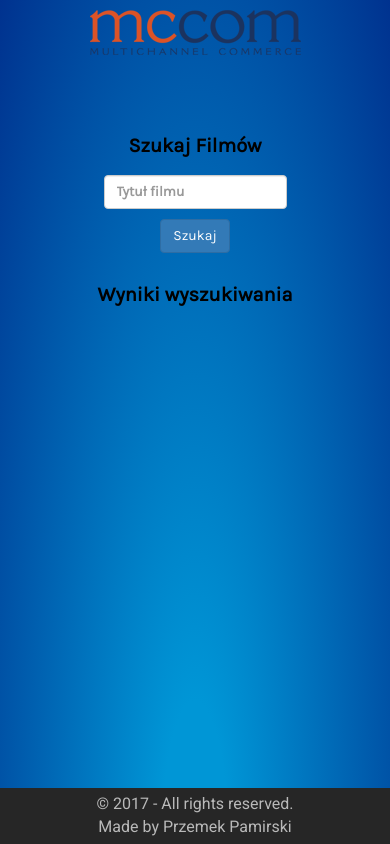
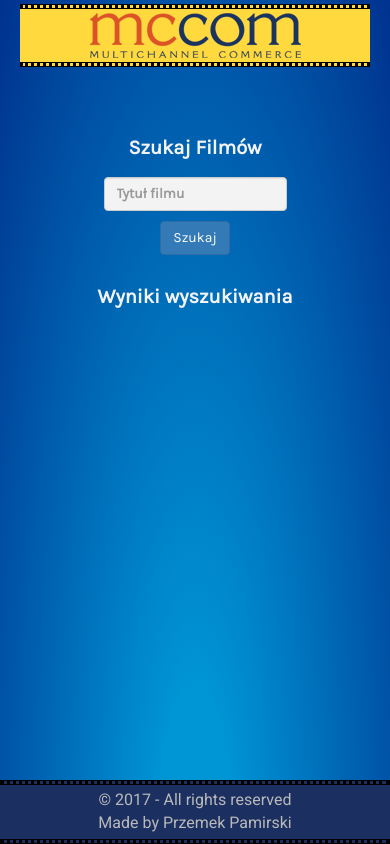
Before and after one commit to dziuteam/quest4mccom, a website: page index.html in a window 390 px wide. Drawn offline with nearby package versions, Linux system fonts and the light colour scheme.

Commit message:
add new colors

```diff
--- a/index.html
+++ b/index.html
@@ -30,7 +30,7 @@
   			  <label>
         		<input class="form-control" type="text" name="movie" placeholder="Tytuł filmu" />
     			</label><br>
-    			<button class="btn btn-primary">Szukaj</button>
+    			<button id="load" class="btn btn-primary">Szukaj</button>
 				</form>
 			</div>
 			<div class="col-lg-6 col-md-12 text-center">
@@ -49,7 +49,7 @@
 		<div class="container">
 			<div class="row">
 				<div class="col-lg-6 text-center">
-					<p>&copy; 2017 - All rights reserved.</p>
+					<p>&copy; 2017 - All rights reserved</p>
 				</div>
 				<div class="col-lg-6 text-center">
 					<p>Made by Przemek Pamirski</p>
--- a/sass/style.sass
+++ b/sass/style.sass
@@ -33,6 +33,11 @@ body
 #home .logo
 	margin: 5px
 	padding: 5px
+	background-color: #FFD93D
+	border-top: 3px dotted #000
+	border-bottom: 3px dotted #000
+	box-shadow: inset 0 -1px 0 0 #000, inset 0 1px 0 0 #000, 0 1px 0 0 #000, 0 -1px 0 0 #000
+	margin-bottom: 1px
 
 #finder
 	height: 90%
@@ -41,20 +46,20 @@ body
 	flex: 1
 
 #finder
-	color: #FFF
+	color: #F3F3F3
 	margin-top: 30px
 	font-size: 28px
 	font-family: "Karla", sans-serif
 	font-weight: 700
 
 #finder p
-	color: #FFF
+	color: #F3F3F3
 	font-size: 16px
 	font-family: "Karla", sans-serif
 	font-weight: 300
 
 #finder .year
-	color: #FFF
+	color: #F3F3F3
 	font-size: 14px
 	font-family: "Karla", sans-serif
 	font-weight: 300
@@ -62,8 +67,15 @@ body
 #movies
 	padding: 0
 
+.form-control
+	background-color: #F3F3F3
+
 footer
-	background-color: #262626
+	border-top: 3px dotted #000
+	border-bottom: 3px dotted #000
+	box-shadow: inset 0 -1px 0 0 #000, inset 0 1px 0 0 #000, 0 1px 0 0 #000, 0 -1px 0 0 #000
+	margin-bottom: 1px
+	background-color: #1B2F61
 	padding: 5px 0
 
 	width: 100%
@@ -82,14 +94,14 @@ footer div p
 		margin: 0 auto
 
 	#finder h2
-		color: #000
+		color: #F3F3F3
 		margin-top: 30px
 		font-size: 20px
 		font-family: "Karla", sans-serif
 		font-weight: 700
 
 	#finder p
-		color: #000
+		color: #F3F3F3
 		font-size: 14px
 		font-family: "Karla", sans-serif
 		font-weight: 300
```
Also changed, not shown: css/style.css, 2 other files.
